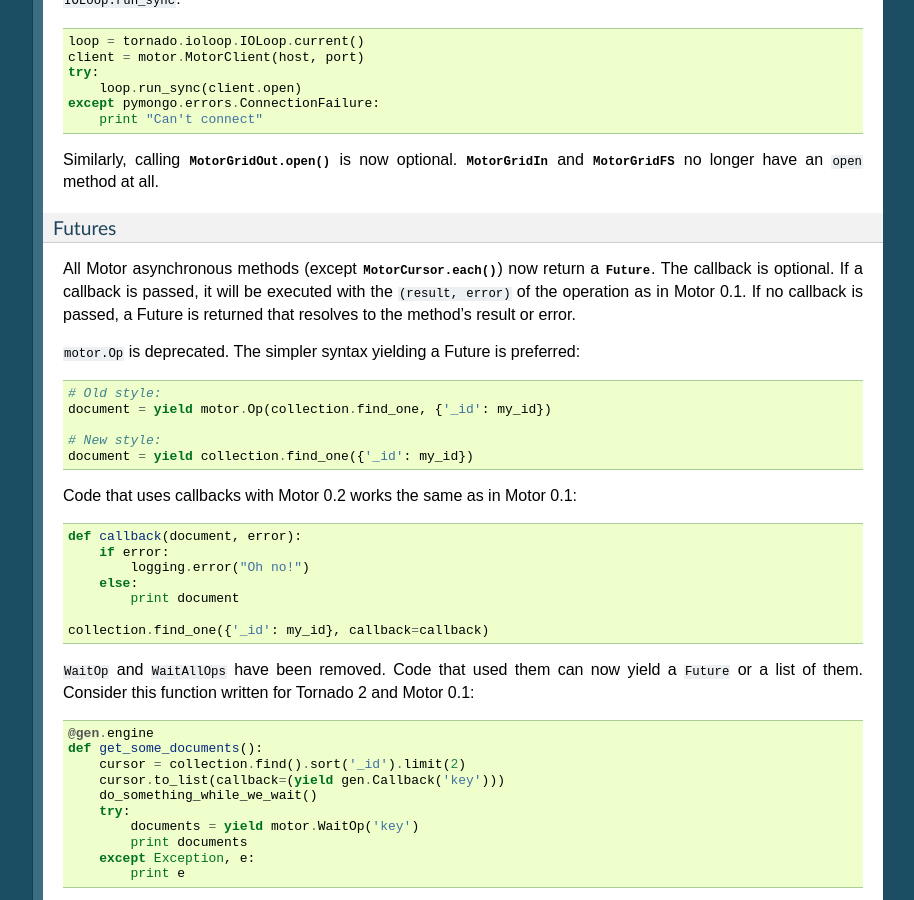
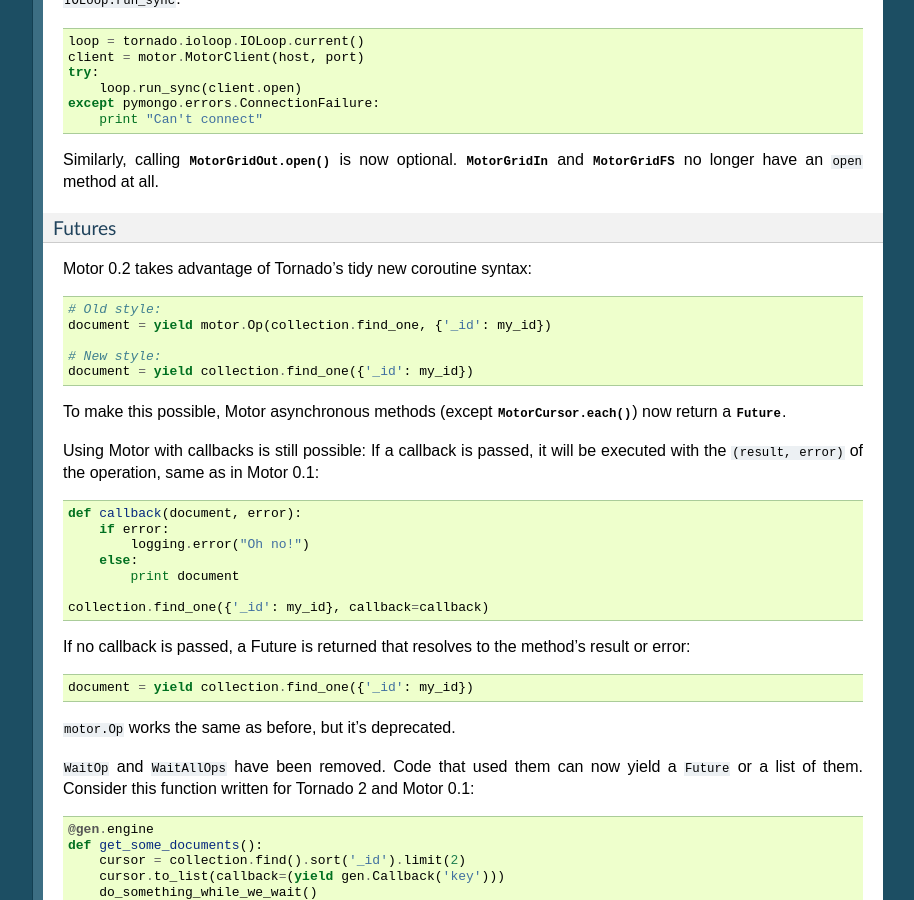
Before and after one commit to mongodb/motor, a Sphinx documentation site: the page built from doc/changelog.rst, in a window 1280 px wide and 900 px high, scrolled down 573 px. Shown: the whole window, without its empty margins (187-1101 px from the left). Built offline with Sphinx 7.4.7, drawn with Linux system fonts in a browser that asks for light colours; pages that are not in the unit, such as notebooks, are missing from menus; the version number is read from the project's files by our own code.

Commit message:
Clearer changelog entry about Futures.

```diff
--- a/doc/changelog.rst
+++ b/doc/changelog.rst
@@ -49,13 +49,7 @@
 Futures
 '''''''
 
-All Motor asynchronous methods (except :meth:`MotorCursor.each`) now return a
-:class:`~tornado.concurrent.Future`. The callback is optional. If a
-callback is passed, it will be executed with the ``(result,
-error)`` of the operation as in Motor 0.1. If no callback is passed, a Future is
-returned that resolves to the method's result or error.
-
-``motor.Op`` is deprecated. The simpler syntax yielding a Future is preferred::
+Motor 0.2 takes advantage of Tornado's tidy new coroutine syntax::
 
     # Old style:
     document = yield motor.Op(collection.find_one, {'_id': my_id})
@@ -63,7 +57,13 @@
     # New style:
     document = yield collection.find_one({'_id': my_id})
 
-Code that uses callbacks with Motor 0.2 works the same as in Motor 0.1::
+To make this possible, Motor asynchronous methods
+(except :meth:`MotorCursor.each`) now return a
+:class:`~tornado.concurrent.Future`.
+
+Using Motor with callbacks is still possible: If a callback is passed, it will
+be executed with the ``(result, error)`` of the operation, same as in Motor
+0.1::
 
     def callback(document, error):
         if error:
@@ -72,6 +72,13 @@
             print document
 
     collection.find_one({'_id': my_id}, callback=callback)
+
+If no callback is passed, a Future is returned that resolves to the
+method's result or error::
+
+    document = yield collection.find_one({'_id': my_id})
+
+``motor.Op`` works the same as before, but it's deprecated.
 
 ``WaitOp`` and ``WaitAllOps`` have been removed. Code that used them can now
 yield a ``Future`` or a list of them. Consider this function written for
```
